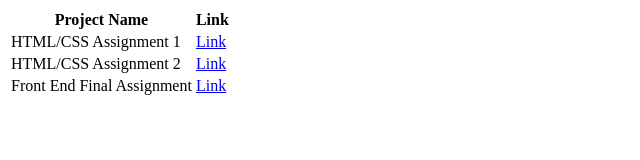
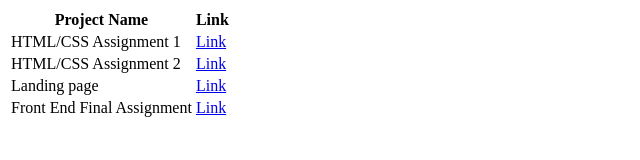
Before and after one commit to bimoai857/bimoai857.github.io, a plain HTML site: page index.html in a window 1280 px wide. Shown: the whole page, without its empty margins (0-640 px from the left). Drawn offline with Linux system fonts and the light colour scheme.

Commit message:
landingpage-table

```diff
--- a/index.html
+++ b/index.html
@@ -20,6 +20,10 @@
             <td><a href="Nature.html">Link</a></td>
           </tr>
           <tr>
+            <td>Landing page</td>
+            <td><a href="./Landing page/index.html">Link</a></td>
+          </tr>
+          <tr>
             <td>Front End Final Assignment</td>
             <td><a href="./Final Frontend Assignment/index.html">Link</a></td>
           </tr>
```
